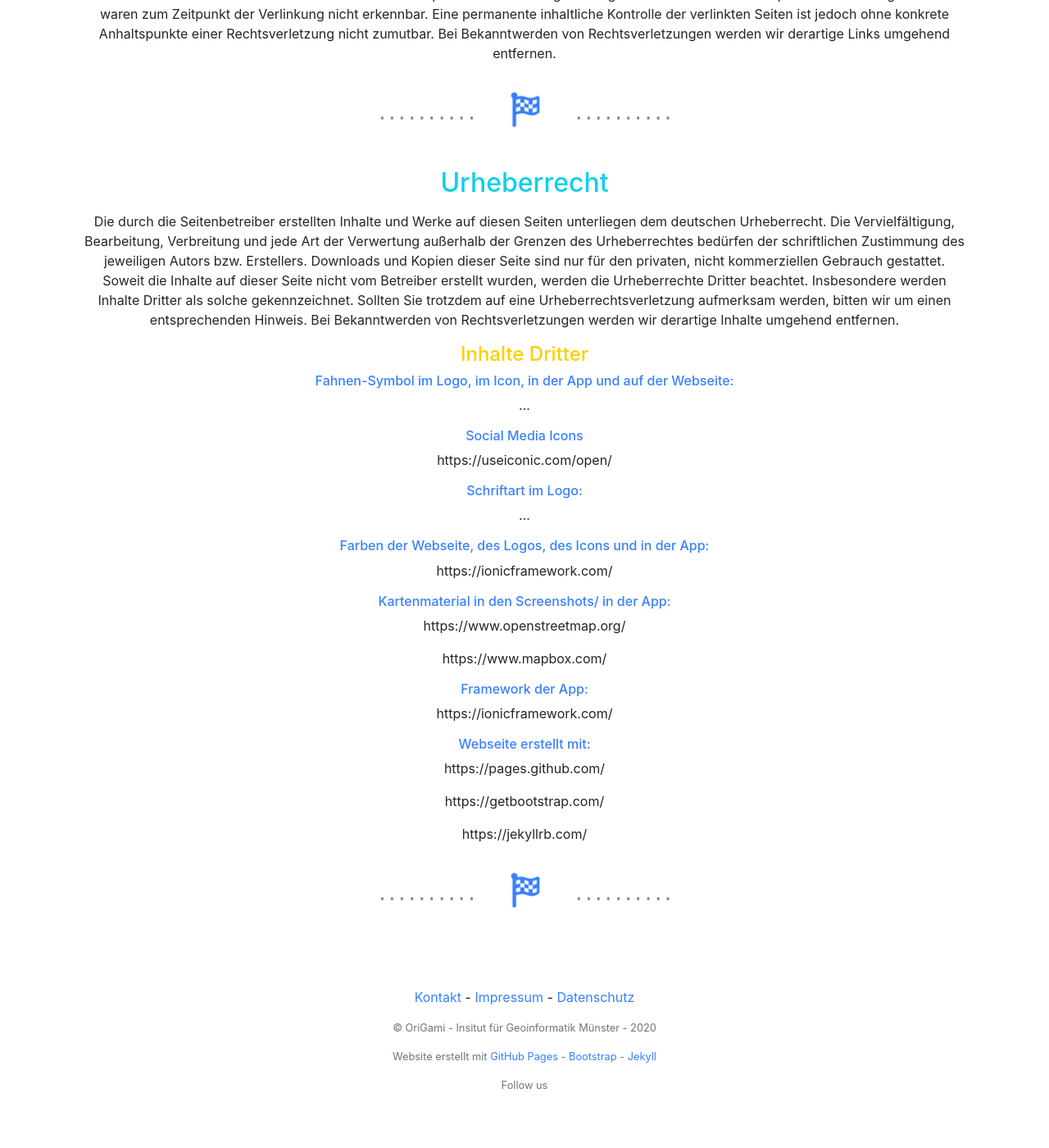
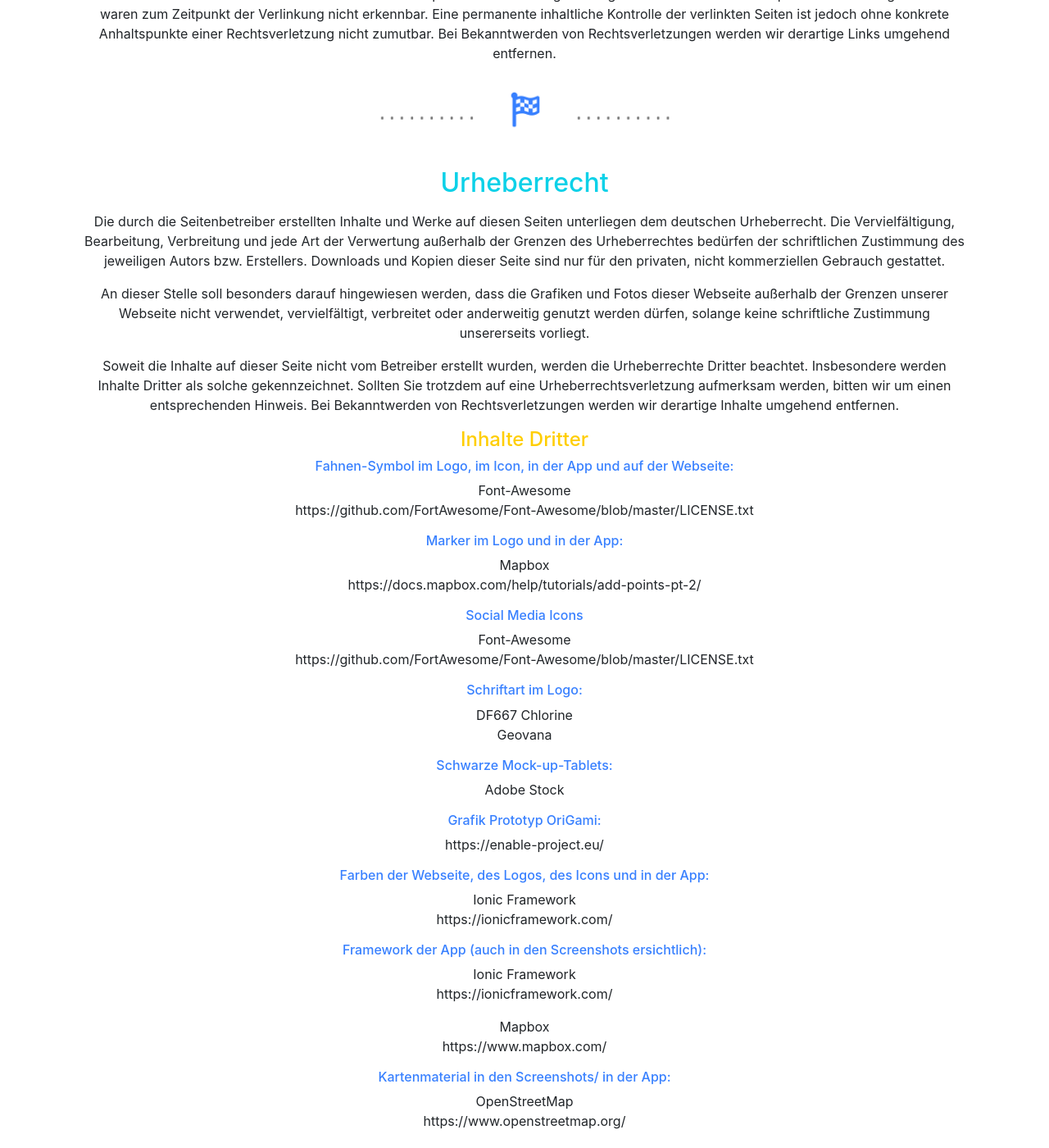
Before and after one commit to origami-team/origami-website, a Jekyll site: the page built from impressum.html, in a window 1280 px wide and 1400 px high, scrolled down 1977 px. Shown: the whole window at 82% size. Built offline with Jekyll 4.4.1, drawn with Linux system fonts in a browser that asks for light colours; nearby versions of some CDN libraries.

Commit message:
impressum

```diff
--- a/impressum.html
+++ b/impressum.html
@@ -95,7 +95,14 @@
                     deutschen Urheberrecht. Die Vervielfältigung, Bearbeitung, Verbreitung und jede Art der
                     Verwertung außerhalb der Grenzen des Urheberrechtes bedürfen der schriftlichen Zustimmung des
                     jeweiligen Autors bzw. Erstellers. Downloads und Kopien dieser Seite sind nur für den privaten,
-                    nicht kommerziellen Gebrauch gestattet. Soweit die Inhalte auf dieser Seite nicht vom Betreiber
+                    nicht kommerziellen Gebrauch gestattet. </p>
+
+                <p>An dieser Stelle soll besonders darauf hingewiesen werden, dass die Grafiken und
+                    Fotos dieser Webseite außerhalb der Grenzen unserer Webseite nicht verwendet,
+                    vervielfältigt, verbreitet oder anderweitig genutzt werden dürfen, solange keine
+                    schriftliche Zustimmung unsererseits vorliegt.</p>
+
+                    <p>Soweit die Inhalte auf dieser Seite nicht vom Betreiber
                     erstellt wurden, werden die Urheberrechte Dritter beachtet.
                     Insbesondere werden Inhalte Dritter als solche gekennzeichnet.
                     Sollten Sie trotzdem auf eine Urheberrechtsverletzung aufmerksam werden,
@@ -105,23 +112,38 @@
                 <h4>Inhalte Dritter</h4>
 
                 <h6>Fahnen-Symbol im Logo, im Icon, in der App und auf der Webseite:</h6>
-                <p>...</p>
+                <p>Font-Awesome<br>
+                https://github.com/FortAwesome/Font-Awesome/blob/master/LICENSE.txt</p>
+                <h6>Marker im Logo und in der App:</h6>
+                <p>Mapbox<br>
+                https://docs.mapbox.com/help/tutorials/add-points-pt-2/</p>
                 <h6>Social Media Icons</h6>
-                <p>https://useiconic.com/open/</p>
+                <p>Font-Awesome<br>
+                https://github.com/FortAwesome/Font-Awesome/blob/master/LICENSE.txt</p>
                 <h6>Schriftart im Logo:</h6>
-                <p>...</p>
+                <p>DF667 Chlorine<br>
+                Geovana</p>
+                <h6>Schwarze Mock-up-Tablets:</h6>
+                <p>Adobe Stock</p>
+                <h6>Grafik Prototyp OriGami:</h6>
+                <p>https://enable-project.eu/</p>
                 <h6>Farben der Webseite, des Logos, des Icons und in der App:</h6>
-                <p>https://ionicframework.com/</p>
+                <p>Ionic Framework<br>
+                https://ionicframework.com/</p>
+                <h6>Framework der App (auch in den Screenshots ersichtlich):</h6>
+                <p>Ionic Framework<br>
+                https://ionicframework.com/</p>
+                <p> Mapbox<br>
+                https://www.mapbox.com/</p>
                 <h6>Kartenmaterial in den Screenshots/ in der App:</h6>
-                <p>https://www.openstreetmap.org/</p>
-                <p>https://www.mapbox.com/</p>
-                <h6>Framework der App:</h6>
-                <p>https://ionicframework.com/</p>
+                <p>OpenStreetMap<br>
+                https://www.openstreetmap.org/</p>
+                <p> Mapbox<br>
+                https://www.mapbox.com/</p>
                 <h6>Webseite erstellt mit:</h6>
                 <p>https://pages.github.com/</p>
                 <p>https://getbootstrap.com/</p>
                 <p>https://jekyllrb.com/</p>
-
 
                 <figure class="figure">
                     <img src="/pictures/graphics/line.png" class="figure-img img-fluid rounded w-50 p-3">
```
